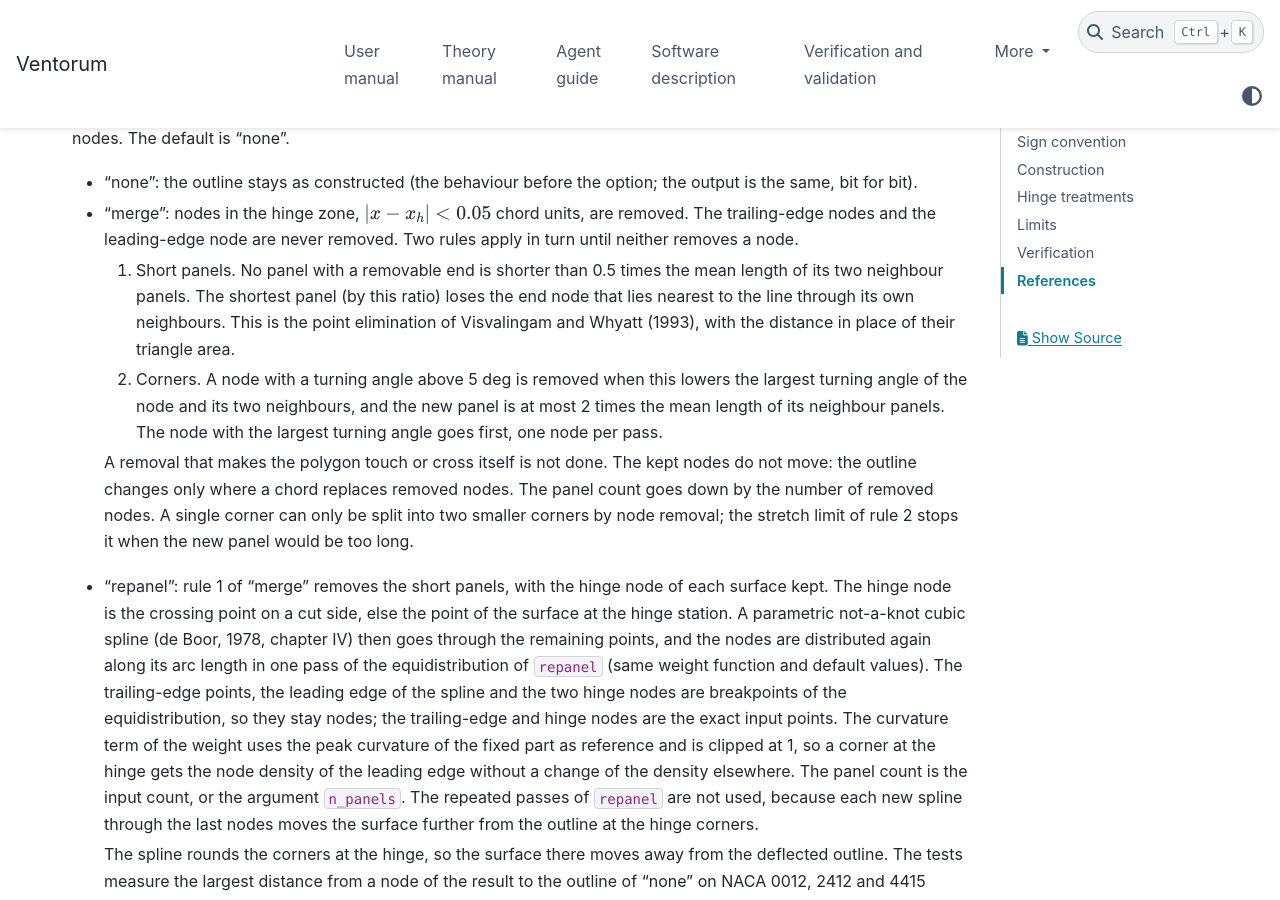
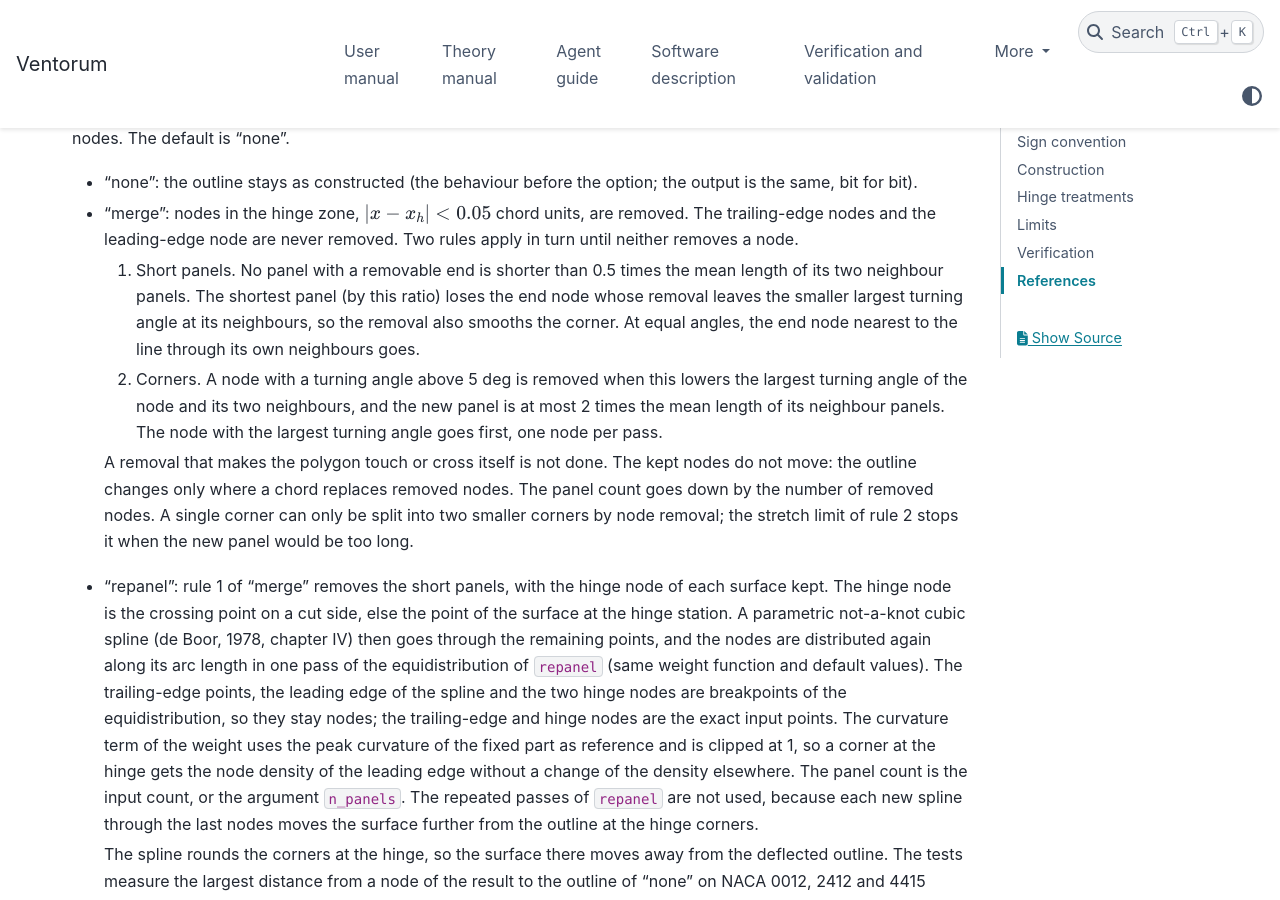
Before and after one commit to manrd/Ventorum, a Sphinx documentation site: the page built from docs/theory/airfoil_flaps.md, in a window 1280 px wide and 900 px high, scrolled down 1674 px. Built offline with Sphinx 7.4.7 and the PyData theme 0.15.4, drawn with Linux system fonts in a browser that asks for light colours; some of the changed text lies outside the part shown.

Commit message:
Make the "merge" hinge treatment remove the corner node of a short panel
The first rule of "merge" removed the end of a short panel that lay
nearest to the line through its neighbours. This kept the sharp corner
at the hinge and left a long panel next to it. The rule now removes the
end whose removal leaves the smaller largest turning angle at its
neighbours, so the removal also smooths the corner. At equal angles the
distance rule still applies. The "repanel" treatment uses the same rule
before the spline fit. With this change the 5 deg case of the
flapped-section test converges with "merge" too, so the slow test now
checks both treatments.

The "none" output does not change. The verification report does not
change.

Co-Authored-By: Claude Opus 5.5 <noreply@anthropic.com>

```diff
--- a/docs/theory/airfoil_flaps.md
+++ b/docs/theory/airfoil_flaps.md
@@ -90,10 +90,10 @@ default is "none".
   removed. Two rules apply in turn until neither removes a node.
   1. Short panels. No panel with a removable end is shorter than 0.5
      times the mean length of its two neighbour panels. The shortest
-     panel (by this ratio) loses the end node that lies nearest to the
-     line through its own neighbours. This is the point elimination of
-     Visvalingam and Whyatt (1993), with the distance in place of their
-     triangle area.
+     panel (by this ratio) loses the end node whose removal leaves the
+     smaller largest turning angle at its neighbours, so the removal also
+     smooths the corner. At equal angles, the end node nearest to the
+     line through its own neighbours goes.
   2. Corners. A node with a turning angle above 5 deg is removed when
      this lowers the largest turning angle of the node and its two
      neighbours, and the new panel is at most 2 times the mean length of
@@ -195,6 +195,3 @@ formulas, with 81 cosine-spaced points per surface:
   1959 (airfoil section geometry and the NACA 4-digit profile equations).
 - C. de Boor, *A Practical Guide to Splines*, Springer, 1978, chapter IV
   (not-a-knot cubic spline).
-- M. Visvalingam and J. D. Whyatt, "Line generalisation by repeated
-  elimination of points", *The Cartographic Journal* 30(1), 1993,
-  pp. 46-51.
```
Also changed, not shown: docs/theory/airfoils.md (+0 -1 lines), 2 other files.
